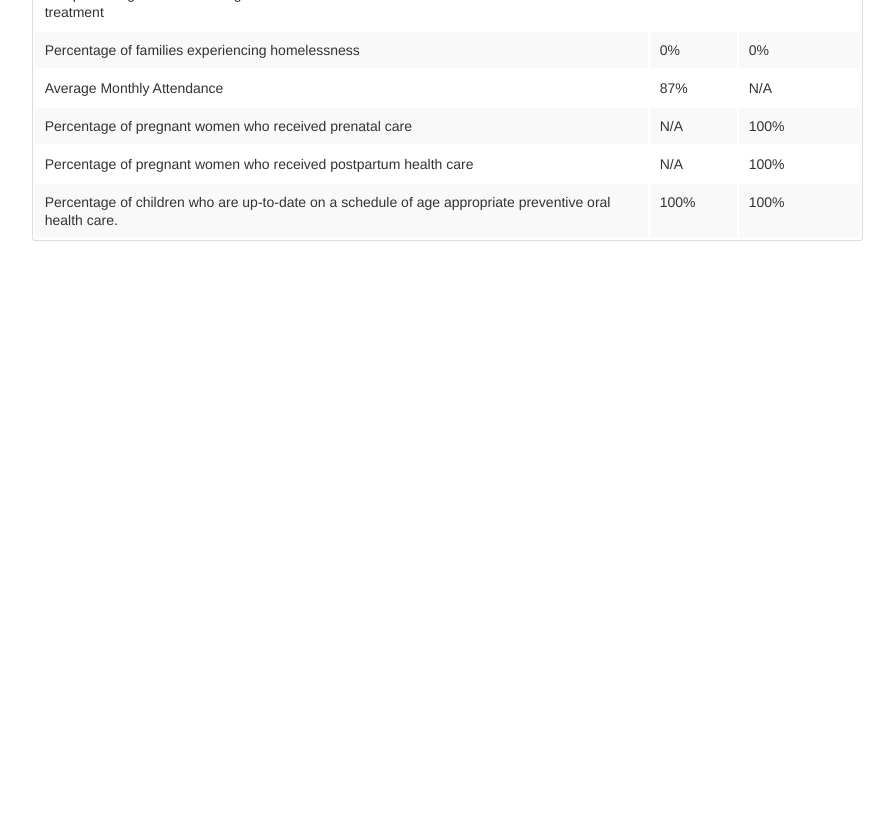
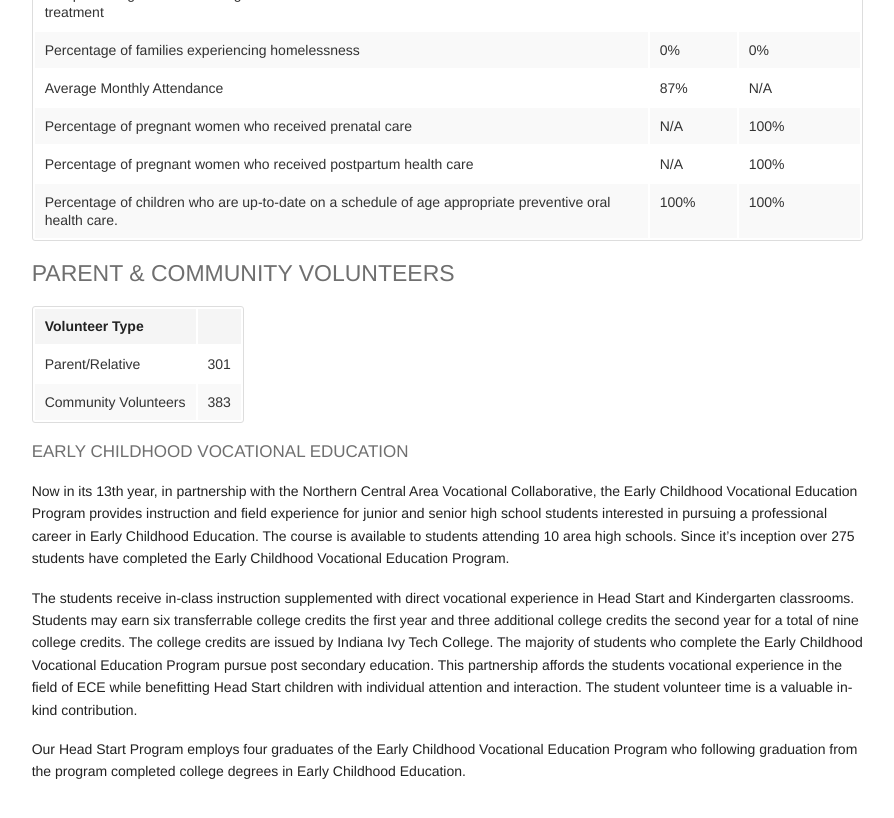
Before and after one commit to leviwilson/marshall-starke.org, a Jekyll site: the page built from report/children.md, in a window 1280 px wide and 900 px high, scrolled down 2209 px. Shown: the top 818 px of the window, without its empty margins (260-1154 px from the left). Built offline with Jekyll 4.4.1, drawn with Linux system fonts in a browser that asks for light colours; nearby versions of some CDN libraries; before the commit the page ends 2648 px from its top, so only the background shows below that.

Commit message:
update children (volunteers & vocational education)

```diff
--- a/report/children.md
+++ b/report/children.md
@@ -10,6 +10,7 @@ title:  "2015 Accomplishments (Children)"
   <dd><a href="#connections">Community Connections</a></dd>
   <dd><a href="#outcomes">Monitoring Outcomes</a></dd>
   <dd><a href="#performance">Performance Indicators</a></dd>
+  <dd><a href="#volunteers">Volunteers</a></dd>
 </dl>
 
 <h4 class="subheader" id="overview">OVERVIEW</h4>
@@ -126,3 +127,30 @@ All local and state fire, health, and sanitation inspections reported no concern
     </tr>
   </tbody>
 </table>
+
+<h4 class="subheader" id="volunteers">PARENT &amp; COMMUNITY VOLUNTEERS</h4>
+<table class="responsive">
+    <thead>
+        <tr>
+            <th>Volunteer Type</th>
+            <th>&nbsp;</th>
+        </tr>
+    </thead>
+    <tbody>
+    <tr>
+        <td>Parent/Relative</td>
+        <td>301</td>
+    </tr>
+    <tr>
+        <td>Community Volunteers</td>
+        <td>383</td>
+    </tr>
+    </tbody>
+</table>
+
+<h5 class="subheader">EARLY CHILDHOOD VOCATIONAL EDUCATION</h5>
+Now in its 13th year, in partnership with the Northern Central Area Vocational Collaborative, the Early Childhood Vocational Education Program provides instruction and field experience for junior and senior high school students interested in pursuing a professional career in Early Childhood Education. The course is available to students attending 10 area high schools. Since it's inception over 275 students have completed the Early Childhood Vocational Education Program.
+
+The students receive in-class instruction supplemented with direct vocational experience in Head Start and Kindergarten classrooms. Students may earn six transferrable college credits the first year and three additional college credits the second year for a total of nine college credits. The college credits are issued by Indiana Ivy Tech College. The majority of students who complete the Early Childhood Vocational Education Program pursue post secondary education. This partnership affords the students vocational experience in the field of ECE while benefitting Head Start children with individual attention and interaction. The student volunteer time is a valuable in-kind contribution.
+
+Our Head Start Program employs four graduates of the Early Childhood Vocational Education Program who following graduation from the program completed college degrees in Early Childhood Education.
```
